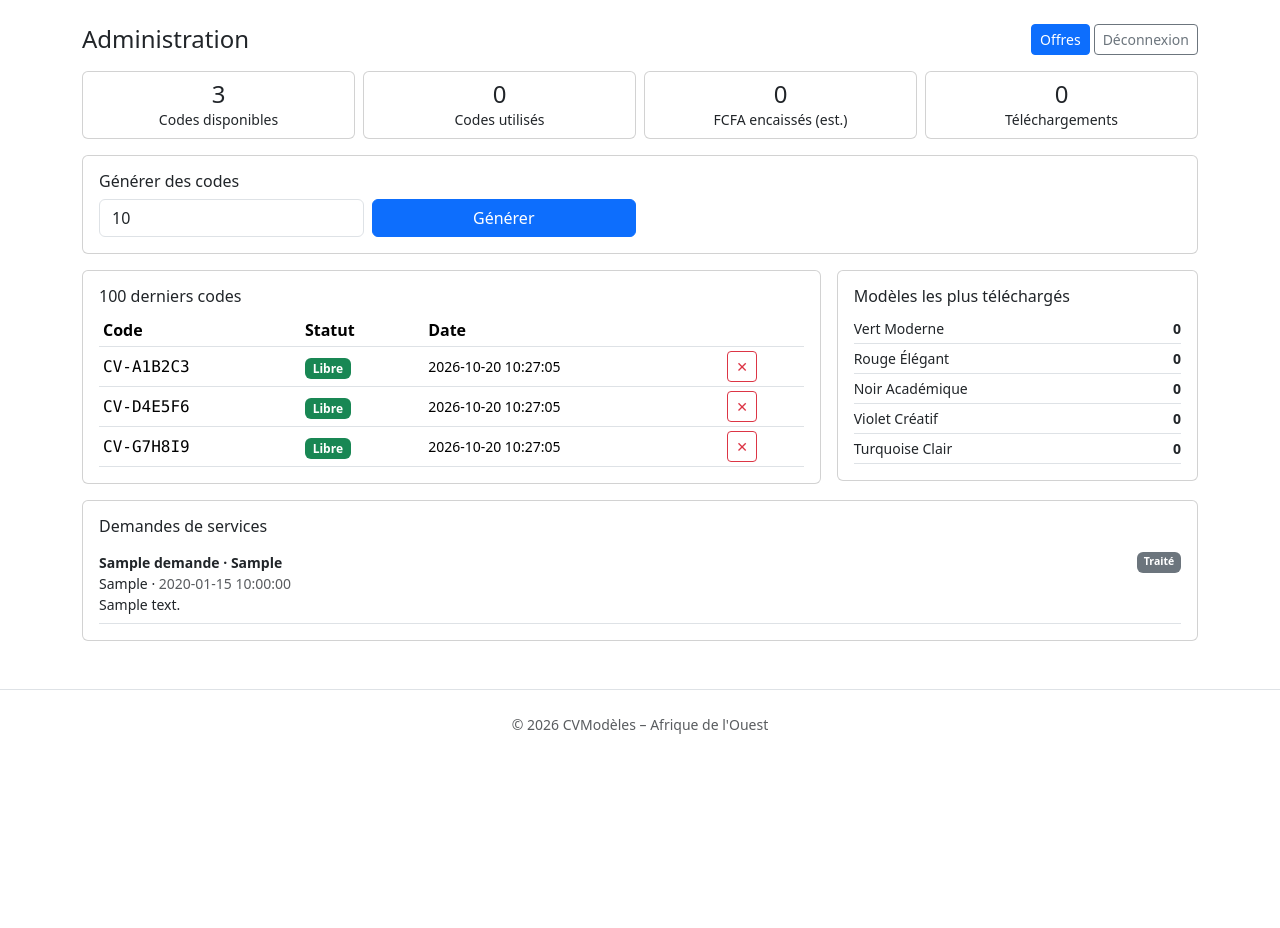
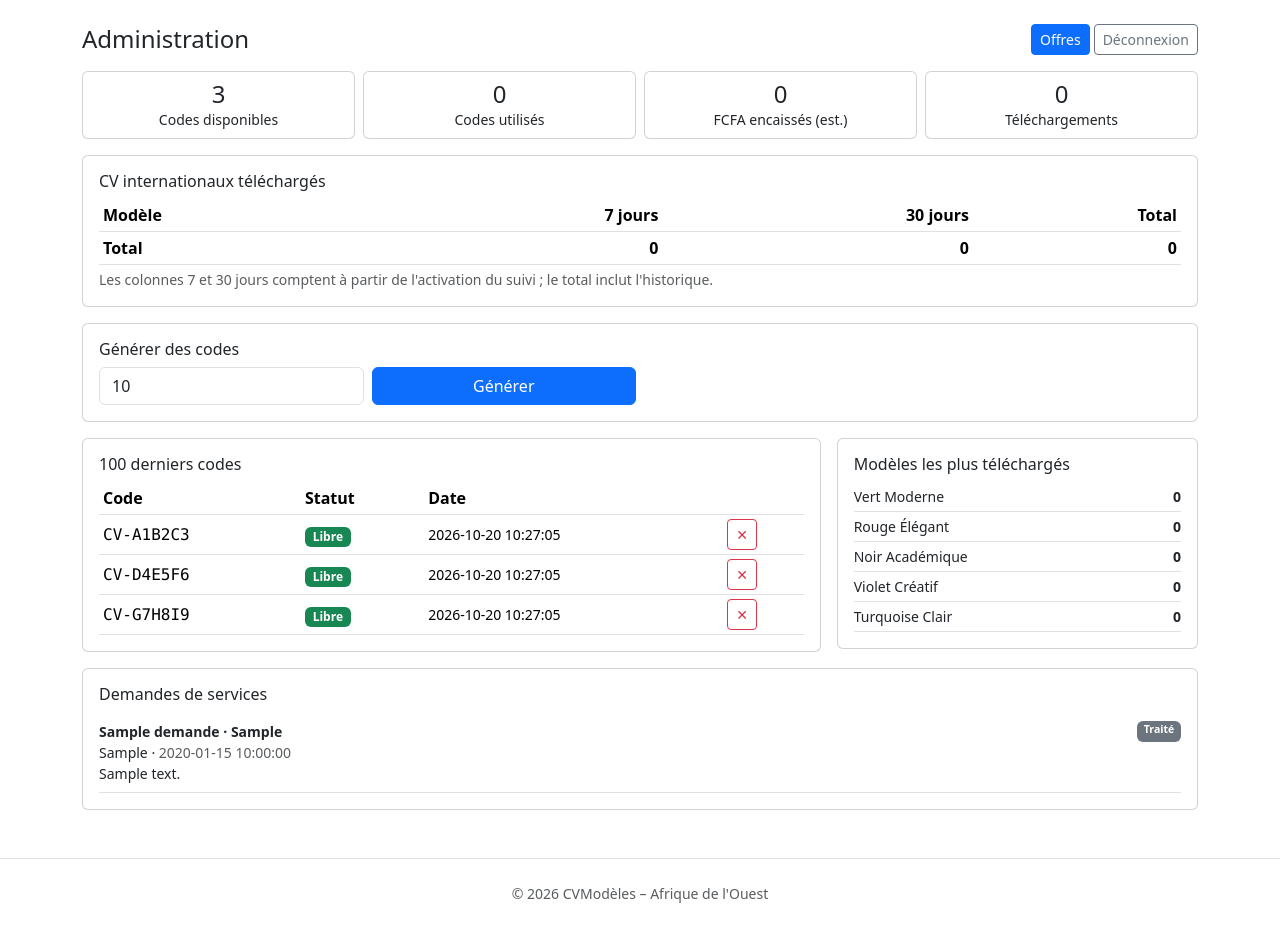
Before and after one commit to papis301/docfacile, a PHP site: page /admin.php in a window 1280 px wide. Shown: the part 60-988 px from the top of the page. Before the commit the page ends 794 px from the top, so only its background shows below. Run offline with PHP 8.4, Linux system fonts and the light colour scheme; the visitor is signed in with stand-in values (Sample User, id 1); data comes from the database, SQL or seed files in the repository; tables that the repository leaves empty or names only in its code hold one stand-in row (values such as "Sample post").

Commit message:
avant d'aller sur chatgpt

```diff
--- a/admin.php
+++ b/admin.php
@@ -62,6 +62,27 @@ $codes = db()->query('SELECT * FROM codes ORDER BY created_at DESC, code LIMIT 1
 <div class="col-6 col-md-3"><div class="card p-2"><div class="h4 mb-0"><?= (int)$dl ?></div><small>Téléchargements</small></div></div>
 </div>
 
+<?php // Statistiques des CV internationaux (modèles 16 à 19)
+$intlFiles = ['modele-16.docx', 'modele-17.docx', 'modele-18.docx', 'modele-19.docx'];
+$intlRows = []; $intlErr = false;
+try {
+    $qi = db()->prepare('SELECT t.name, t.downloads,
+        (SELECT COUNT(*) FROM telechargements l WHERE l.template_id=t.id AND l.created_at > NOW() - INTERVAL 7 DAY) AS d7,
+        (SELECT COUNT(*) FROM telechargements l WHERE l.template_id=t.id AND l.created_at > NOW() - INTERVAL 30 DAY) AS d30
+        FROM templates t WHERE t.file IN ('.implode(',', array_fill(0, count($intlFiles), '?')).') ORDER BY t.downloads DESC');
+    $qi->execute($intlFiles); $intlRows = $qi->fetchAll();
+} catch (Throwable $e) { $intlErr = true; }
+$sum = fn($k) => array_sum(array_column($intlRows, $k));
+?>
+<div class="card mb-3"><div class="card-body"><h2 class="h6">CV internationaux téléchargés</h2>
+<?php if ($intlErr): ?><div class="alert alert-warning py-2 mb-0 small">Table <code>telechargements</code> manquante : exécutez la requête indiquée dans schema.sql.</div>
+<?php else: ?><div class="table-responsive"><table class="table table-sm align-middle mb-1">
+<thead><tr><th>Modèle</th><th class="text-end">7 jours</th><th class="text-end">30 jours</th><th class="text-end">Total</th></tr></thead><tbody>
+<?php foreach ($intlRows as $r): ?><tr><td><?= e($r['name']) ?></td><td class="text-end"><?= (int)$r['d7'] ?></td><td class="text-end"><?= (int)$r['d30'] ?></td><td class="text-end"><?= (int)$r['downloads'] ?></td></tr><?php endforeach; ?>
+<tr class="fw-bold"><td>Total</td><td class="text-end"><?= $sum('d7') ?></td><td class="text-end"><?= $sum('d30') ?></td><td class="text-end"><?= $sum('downloads') ?></td></tr></tbody></table></div>
+<div class="small text-muted"><?= $dl > 0 ? round($sum('downloads') * 100 / $dl).' % de tous les téléchargements. ' : '' ?>Les colonnes 7 et 30 jours comptent à partir de l'activation du suivi ; le total inclut l'historique.</div>
+<?php endif; ?></div></div>
+
 <div class="card mb-3"><div class="card-body">
 <h2 class="h6">Générer des codes</h2>
 <form method="post" class="row g-2"><input type="hidden" name="csrf" value="<?= $csrf ?>">
--- a/download.php
+++ b/download.php
@@ -9,6 +9,7 @@ $error = '';
 
 function send($t, $path) {
     db()->prepare('UPDATE templates SET downloads=downloads+1 WHERE id=?')->execute([$t['id']]);
+    try { db()->prepare('INSERT INTO telechargements (template_id) VALUES (?)')->execute([$t['id']]); } catch (Throwable $e) {} // journal pour les statistiques
     header('Content-Type: application/vnd.openxmlformats-officedocument.wordprocessingml.document');
     header('Content-Disposition: attachment; filename="CV-'.preg_replace('/\W+/','-',$t['name']).'.docx"');
     header('Content-Length: '.filesize($path));
```
